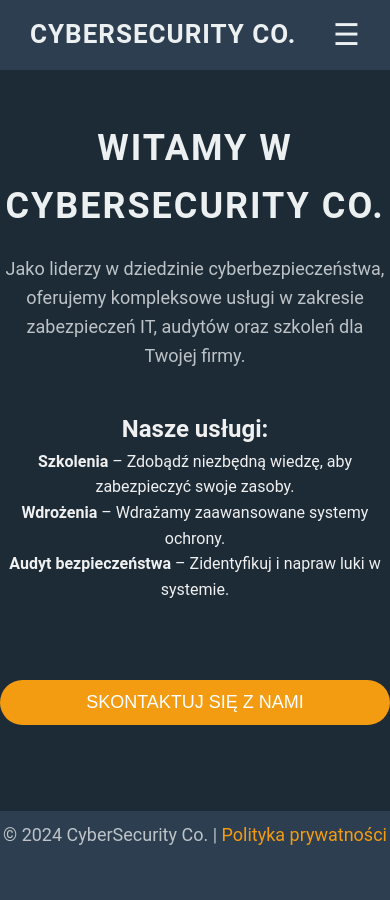
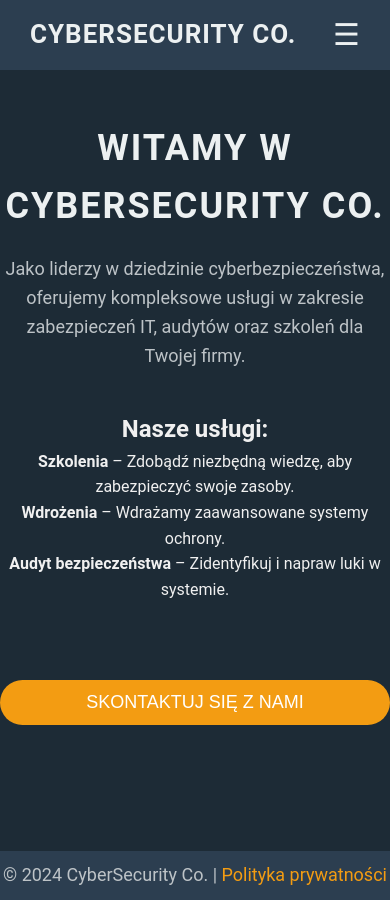
Before and after one commit to dadmins1984/Web, a Jekyll site: the page built from index.md, in a window 390 px wide. Built offline with Jekyll 4.4.1, drawn with Linux system fonts in a browser that asks for light colours.

Commit message:
fdsdgsdfg

```diff
--- a/assets/css/style.css
+++ b/assets/css/style.css
@@ -178,8 +178,8 @@
     width: 100%; /* Zapewnia pełną szerokość */
     box-sizing: border-box; /* Uwzględnia padding w szerokości */
     display: flex;
-    justify-content: center;
-    align-items: center;
+    justify-content: center; /* Wyśrodkowanie treści poziomo */
+    align-items: center; /* Wyśrodkowanie treści pionowo */
     height: 80px; /* Zwiększona wysokość stopki */
   }
 
@@ -190,6 +190,19 @@
 
   footer a:hover {
     text-decoration: underline;
+  }
+
+  /* Zmiany dla urządzeń mobilnych */
+  @media (max-width: 768px) {
+    footer {
+      padding: 10px 0; /* Zmniejszony padding na telefonach */
+      font-size: 12px; /* Zmniejszenie czcionki na telefonach */
+      height: auto; /* Dostosowanie wysokości stopki */
+    }
+
+    footer p {
+      margin: 0; /* Usunięcie marginesu */
+    }
   }
 
   /* Zmiany dla urządzeń mobilnych */
```
